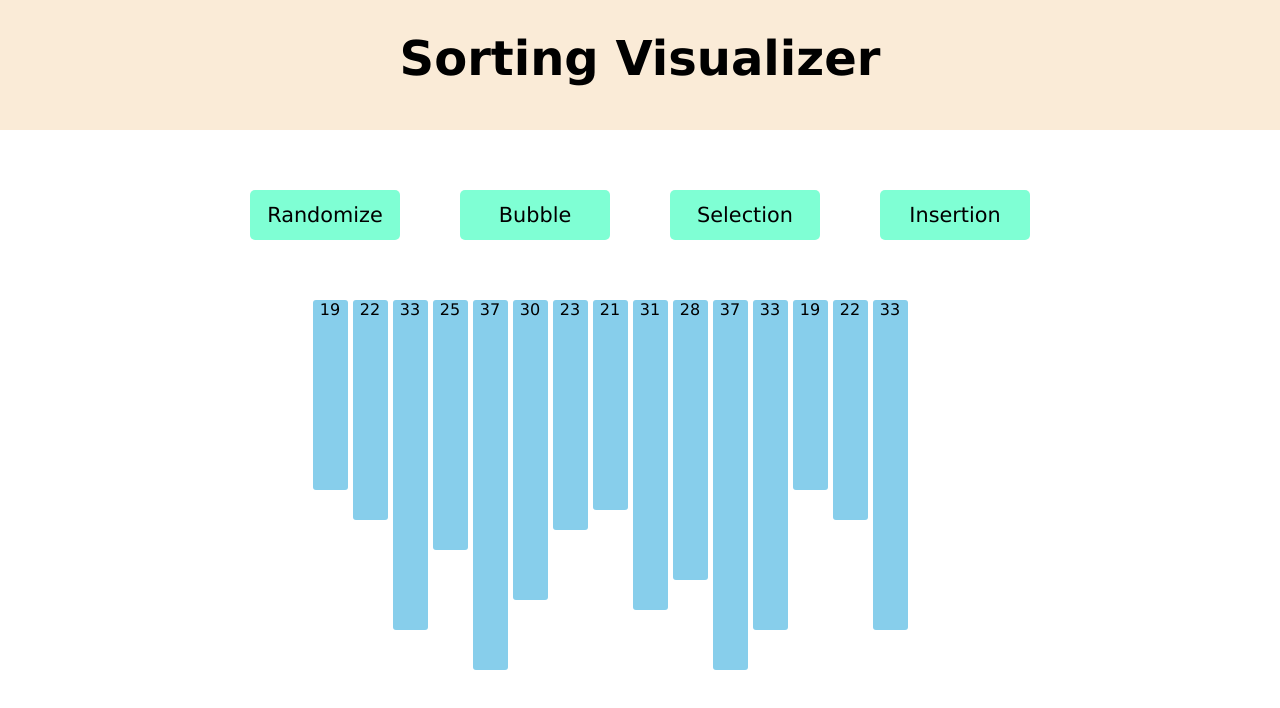
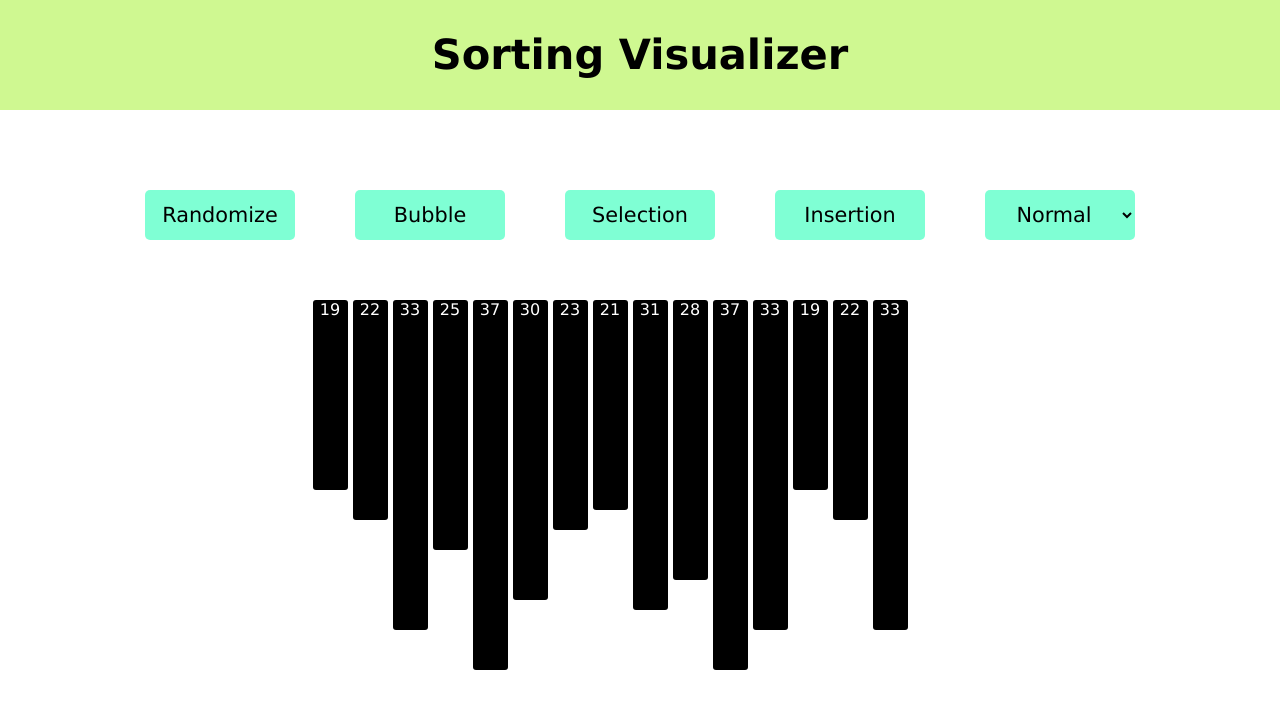
Before and after one commit to optimm/AlgoX, a React (Create React App) app: page / in a window 1280 px wide. Shown: the top 708 px of the page. Built offline with nearby package versions, Linux system fonts and the light colour scheme; the HTML template or start-up script is replaced by a standard one.

Commit message:
speed selection added and designed

```diff
--- a/public/styles.css
+++ b/public/styles.css
@@ -9,16 +9,17 @@ body {
 }
 
 .header {
-  background-color: antiquewhite;
-  height: 100px;
+  background-color: rgb(207, 248, 145);
+
+  height: 80px;
   width: 100wh;
-  font-size: 1.5rem;
+  font-size: 1.3rem;
   font-weight: lighter;
   text-align: center;
   padding-top: 30px;
 }
 .handler {
-  margin-top: 50px;
+  margin-top: 70px;
   text-align: center;
 }
 
@@ -43,14 +44,9 @@ body {
   width: 150px;
   height: 50px;
   text-align: center;
+  transition: "all 0.3s ease";
 }
-.speedController {
-  display: flex;
-  flex-direction: column;
-  width: 300px;
-  margin: 10px auto;
-  font-size: 2rem;
-}
+
 .container {
   display: flex;
   flex-direction: row;
@@ -67,34 +63,60 @@ body {
 .bar {
   width: 35px;
   height: 100px;
-  background-color: skyblue;
+
   text-align: center;
   font-size: 1rem;
-
+  background-color: black;
+  color: white;
   border-radius: 3px;
 
   position: absolute;
 }
 
 .active {
-  background-color: blue;
+  background-color: rgb(0, 183, 255);
+  color: black;
 }
 
 .current {
-  background-color: blue;
+  background-color: rgb(0, 183, 255);
+  color: black;
 }
 
 .down {
   top: 500px;
 }
 .green {
-  background-color: green;
+  background-color: rgb(155, 241, 24);
+  color: black;
 }
 
 .yellow {
-  background-color: rgb(255, 165, 0);
+  background-color: rgb(255, 183, 0);
+  color: black;
 }
 
 .purple {
   border-bottom: 30px solid red;
 }
+.speeds {
+  background-color: white;
+}
+.space {
+  font-size: 0.3rem;
+  background-color: rgb(236, 232, 232);
+}
+#speed {
+  background-color: aquamarine;
+  border: none;
+  font-size: 1.3rem;
+  margin: 10px 30px;
+  border-radius: 5px;
+  padding: 10px;
+  width: 150px;
+  height: 50px;
+  text-align: center;
+}
+.label {
+  background-color: rgb(236, 232, 232);
+}
--- a/src/App.js
+++ b/src/App.js
@@ -26,16 +26,59 @@ function App() {
   ]);
 
   const select = () => {
-    selection(arr);
+    let s = document.getElementById("speed");
+    let speed;
+    if (s.value === "slow") {
+      speed = 600;
+    } else if (s.value === "normal") {
+      speed = 300;
+    } else {
+      speed = 100;
+    }
+    change();
+
+    selection(arr, speed);
   };
+
   const bub = () => {
-    bubbles(arr);
+    let s = document.getElementById("speed");
+    let speed;
+    if (s.value === "slow") {
+      speed = 500;
+    } else if (s.value === "normal") {
+      speed = 200;
+    } else {
+      speed = 70;
+    }
+    change();
+    bubbles(arr, speed);
   };
   const insert = () => {
-    insertion(arr);
+    let s = document.getElementById("speed");
+    let speed;
+    if (s.value === "slow") {
+      speed = 600;
+    } else if (s.value === "normal") {
+      speed = 300;
+    } else {
+      speed = 100;
+    }
+    change();
+    insertion(arr, speed);
   };
 
+  function change() {
+    const random = document.querySelector(".random");
+    random.innerText = "Reset";
+    random.style.backgroundColor = "black";
+    random.style.color = "white";
+  }
+
   const randomize = () => {
+    const random = document.querySelector(".random");
+    random.innerText = "Randomize";
+    random.style.backgroundColor = "aquamarine";
+    random.style.color = "black";
     document.querySelectorAll(".bar").forEach((element, index) => {
       element.classList.remove("active");
       element.classList.remove("current");
@@ -71,9 +114,28 @@ function App() {
         <button className="sort" onClick={insert}>
           Insertion
         </button>
-        {/* <button className="sort" onClick={selection}>
-          Selection
-        </button> */}
+
+        <select id="speed">
+          <option className="space" disabled>
+            &nbsp;
+          </option>
+          <option className="label speeds" disabled>
+            Speed of visualization
+          </option>
+          <option className="space" disabled>
+            &nbsp;
+          </option>
+
+          <option value="fast" className="speeds">
+            Fast
+          </option>
+          <option value="normal" className="speeds" selected>
+            Normal
+          </option>
+          <option value="slow" className="speeds">
+            Slow
+          </option>
+        </select>
       </div>
       <div className="container active current">
         {arr.map((item, index) => {
--- a/src/algorithms/bubbles.js
+++ b/src/algorithms/bubbles.js
@@ -1,6 +1,6 @@
 import React from "react";
 
-const bubbles = (arr) => {
+const bubbles = (arr, speed) => {
   console.log(arr);
   var i = 0,
     j = 0,
@@ -48,7 +48,7 @@ const bubbles = (arr) => {
     }
 
     // console.log(i);
-  }, 100);
+  }, speed);
 };
 
 export default bubbles;
--- a/src/algorithms/insertion.js
+++ b/src/algorithms/insertion.js
@@ -1,6 +1,6 @@
 import React from "react";
 
-const insertion = (arr) => {
+const insertion = (arr, speed) => {
   console.log(arr);
   let i = 1,
     j = 0;
@@ -46,7 +46,7 @@ const insertion = (arr) => {
       }
       document.querySelector(".container").children[i].classList.add("current");
     }
-  }, 500);
+  }, speed);
 };
 
 export default insertion;
--- a/src/algorithms/selection.js
+++ b/src/algorithms/selection.js
@@ -1,6 +1,6 @@
 import React from "react";
 
-const selection = (arr) => {
+const selection = (arr, speed) => {
   let i = 0,
     j = 1,
     mini = 0;
@@ -59,7 +59,7 @@ const selection = (arr) => {
     } else if (arr[j] >= arr[mini]) {
       j++;
     }
-  }, 300);
+  }, speed);
 };
 
 export default selection;
```
Also changed, not shown: 10 other files (tests, documents, lock files or other folders).
